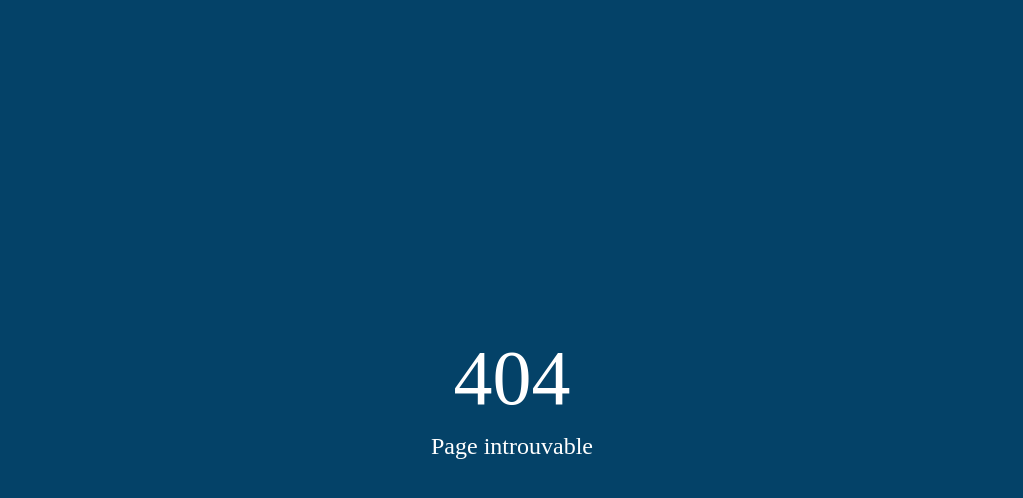
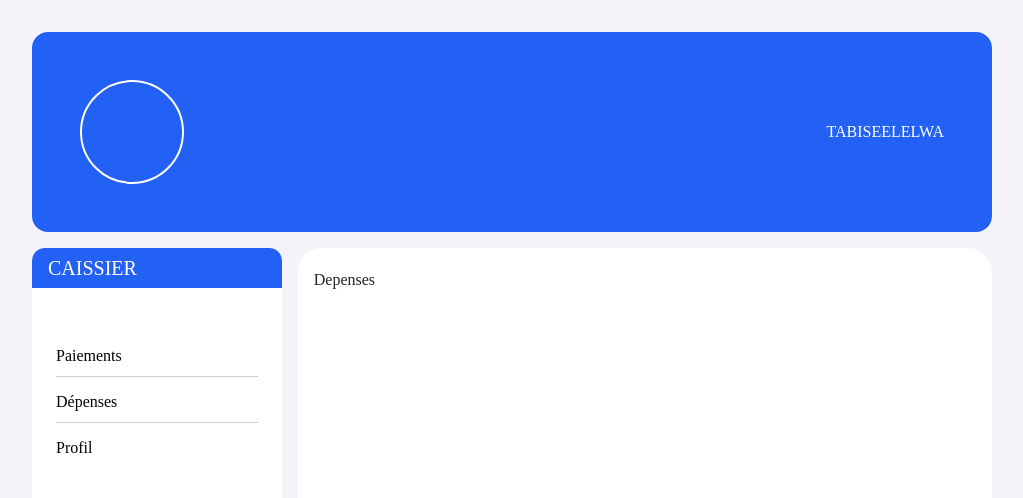
Before and after one commit to tabiseelelwa/shule-frontend, a React (Create React App) app: page /caisse/depenses in a window 1280 px wide. Before the commit this address had no page. Shown: the top 498 px of the page, without its empty margins (128-1151 px from the left). Built offline with nearby package versions, Linux system fonts and the light colour scheme.

Commit message:
inscription

```diff
--- a/src/App.js
+++ b/src/App.js
@@ -8,6 +8,7 @@ import InscriptLayout from "./layout/InscriptLayout";
 import Profil from "./Pages/Caisse/profil";
 import Introuvable from "./introuvable";
 import ListPamient from "./Pages/Caisse/ListPaiement";
+import Depenses from "./Pages/Caisse/Depenses";
 import ListApprenant from "./Pages/Inscription/ListApprenant";
 import ModifEleve from "./Pages/Inscription/ModifEleve";
 import ModifPaiement from "./Pages/Caisse/ModifPaiement";
@@ -56,6 +57,10 @@ const router = createBrowserRouter([
       {
         path: "",
         element: <ListPamient />,
+      },
+      {
+        path: "depenses",
+        element: <Depenses />,
       },
       {
         path: "nouv-paiement",
--- /dev/null
+++ b/src/Pages/Caisse/Depenses.js
@@ -0,0 +1,9 @@
+import React from 'react'
+
+const Depenses = () => {
+  return (
+    <div>Depenses</div>
+  )
+}
+
+export default Depenses
--- a/src/layout/CaisseLayout.js
+++ b/src/layout/CaisseLayout.js
@@ -16,15 +16,15 @@ const CaisseLayout = () => {
             <h5>CAISSIER</h5>
           </div>
           <ul className="asideButtons">
-            <Link className="button">
+            <Link>
               <li to="">Paiements</li>
             </Link>
-            <Link className="button">
-              <li to="">Dépenses</li>
+            <Link to="depenses">
+              <li>Dépenses</li>
             </Link>
 
-            <Link className="button" id="profil">
-              <li to="profil">Profil</li>
+            <Link id="profil" to="profil">
+              <li >Profil</li>
             </Link>
             {/* <button className="button">Déconnexion</button> */}
           </ul>
--- a/src/layout/InscriptLayout.js
+++ b/src/layout/InscriptLayout.js
@@ -19,12 +19,12 @@ const InscriptLayout = () => {
             <Link >
               <li to="">Inscriptions</li>
             </Link>
-            <Link >
-              <li to="apprenants">Apprenants</li>
+            <Link to="apprenants">
+              <li >Apprenants</li>
             </Link>
 
-            <Link id="profil">
-              <li to="profil">Profil</li>
+            <Link to="profil" id="profil">
+              <li >Profil</li>
             </Link>
           </ul>
         </div>
--- a/src/style/caisse.scss
+++ b/src/style/caisse.scss
@@ -99,7 +99,7 @@
           text-decoration: none;
           padding: 0.5rem 0;
           border-bottom: 1px solid #ccc;
-          transition: 400ms all ease-in;
+          transition: 300ms all ease-in;
         }
         #profil {
           border-bottom: none;
@@ -108,7 +108,6 @@
 
       a:hover {
         color: #2261f3;
-        font-weight: 600;
       }
 
       button {
```
